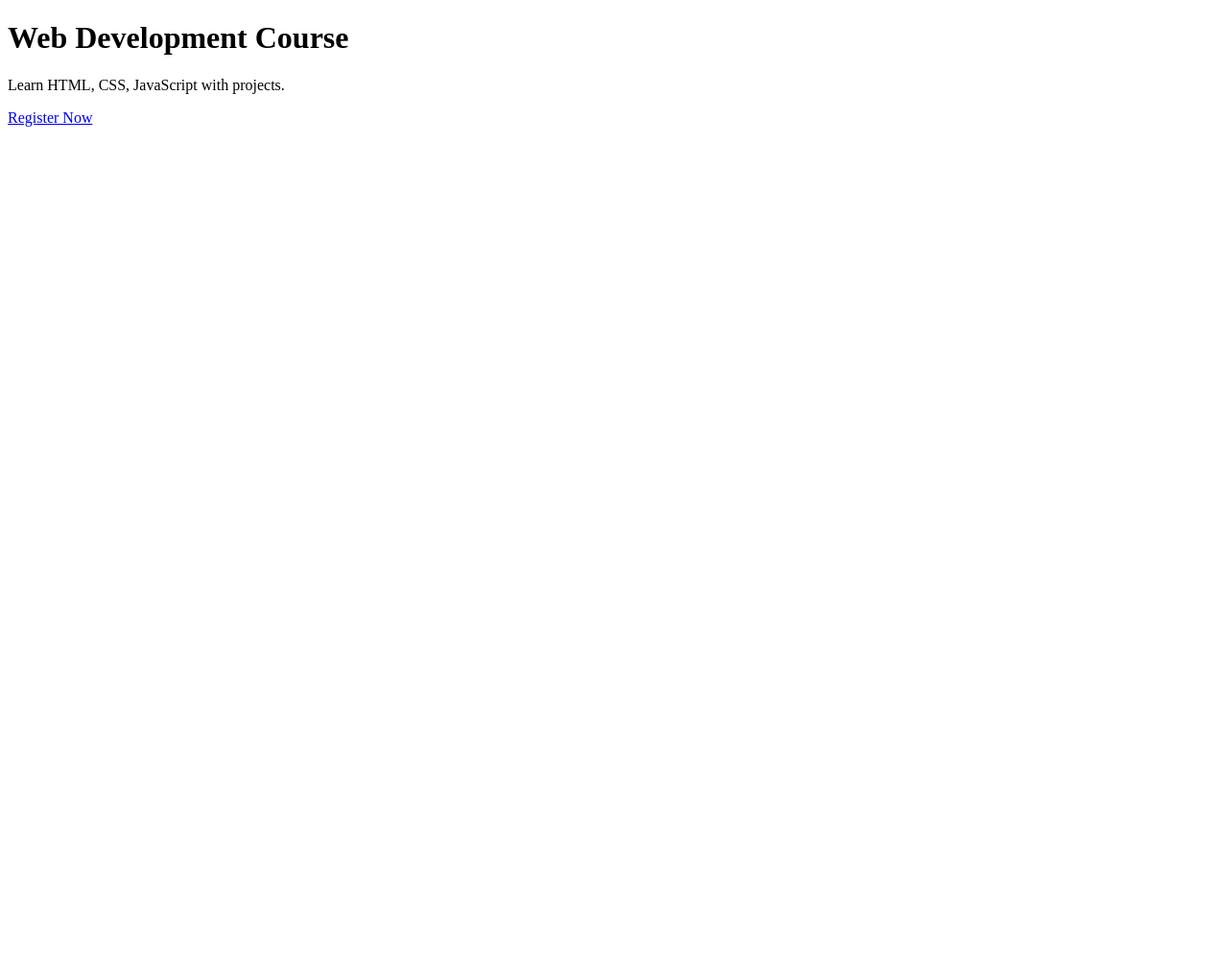
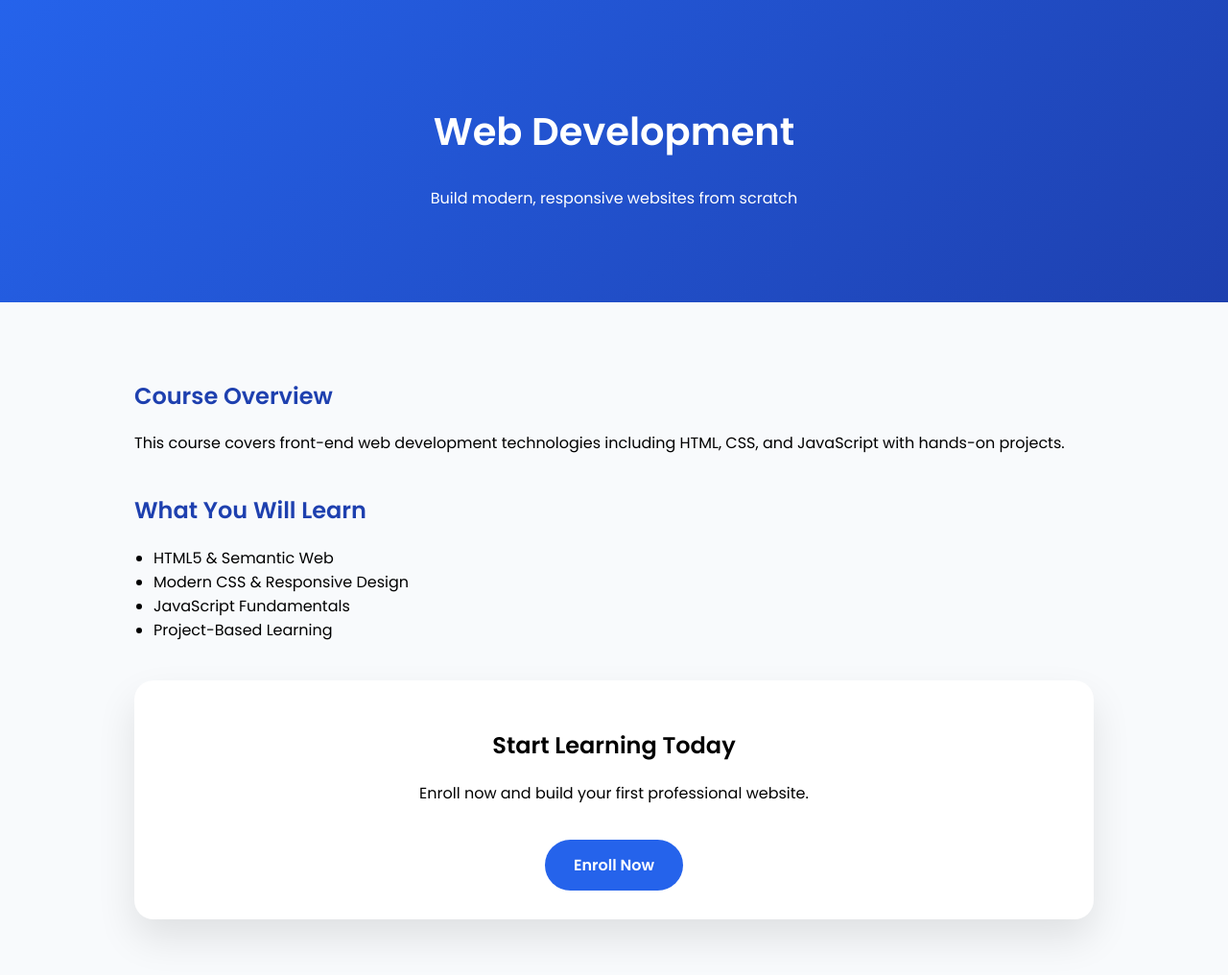
Before and after one commit to J-Deepalakshmi/edulearn2-website, a plain HTML site: page webdev.html in a window 1280 px wide. Shown: the whole page at 96% size. Before the commit the page ends 800 px from the top, so only its background shows below. Drawn offline with Linux system fonts and the light colour scheme.

Commit message:
Revamp webdev.html with new layout and styles
Updated the HTML structure and added styling for a web development course page.

```diff
--- a/webdev.html
+++ b/webdev.html
@@ -1,9 +1,105 @@
 <!DOCTYPE html>
-<html>
-<head><title>Web Development</title></head>
+<html lang="en">
+<head>
+<meta charset="UTF-8">
+<title>Web Development | EduLearn</title>
+<meta name="viewport" content="width=device-width, initial-scale=1.0">
+
+<link href="https://fonts.googleapis.com/css2?family=Poppins:wght@300;400;600&display=swap" rel="stylesheet">
+
+<style>
+body{
+    margin:0;
+    font-family:'Poppins',sans-serif;
+    background:#f8fafc;
+}
+
+/* HEADER */
+header{
+    background:linear-gradient(135deg,#2563eb,#1e40af);
+    color:white;
+    padding:80px 40px;
+    text-align:center;
+}
+
+header h1{
+    font-size:40px;
+}
+
+/* CONTENT */
+.container{
+    max-width:1000px;
+    margin:auto;
+    padding:60px 30px;
+}
+
+.section{
+    margin-bottom:40px;
+}
+
+.section h2{
+    color:#1e40af;
+}
+
+ul{
+    padding-left:20px;
+}
+
+.enroll-box{
+    background:white;
+    padding:30px;
+    border-radius:20px;
+    box-shadow:0 20px 40px rgba(0,0,0,0.1);
+    text-align:center;
+}
+
+.enroll-box a{
+    display:inline-block;
+    margin-top:20px;
+    padding:14px 30px;
+    background:#2563eb;
+    color:white;
+    border-radius:30px;
+    text-decoration:none;
+    font-weight:600;
+}
+</style>
+</head>
+
 <body>
-<h1>Web Development Course</h1>
-<p>Learn HTML, CSS, JavaScript with projects.</p>
-<a href="register.html">Register Now</a>
+
+<header>
+    <h1>Web Development</h1>
+    <p>Build modern, responsive websites from scratch</p>
+</header>
+
+<div class="container">
+
+    <div class="section">
+        <h2>Course Overview</h2>
+        <p>
+            This course covers front-end web development technologies
+            including HTML, CSS, and JavaScript with hands-on projects.
+        </p>
+    </div>
+
+    <div class="section">
+        <h2>What You Will Learn</h2>
+        <ul>
+            <li>HTML5 & Semantic Web</li>
+            <li>Modern CSS & Responsive Design</li>
+            <li>JavaScript Fundamentals</li>
+            <li>Project-Based Learning</li>
+        </ul>
+    </div>
+
+    <div class="enroll-box">
+        <h2>Start Learning Today</h2>
+        <p>Enroll now and build your first professional website.</p>
+        <a href="register.html">Enroll Now</a>
+    </div>
+
+</div>
+
 </body>
 </html>
```
